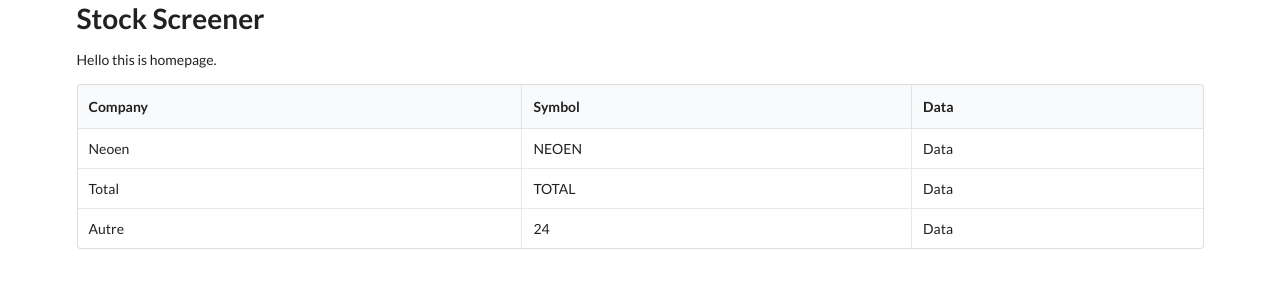
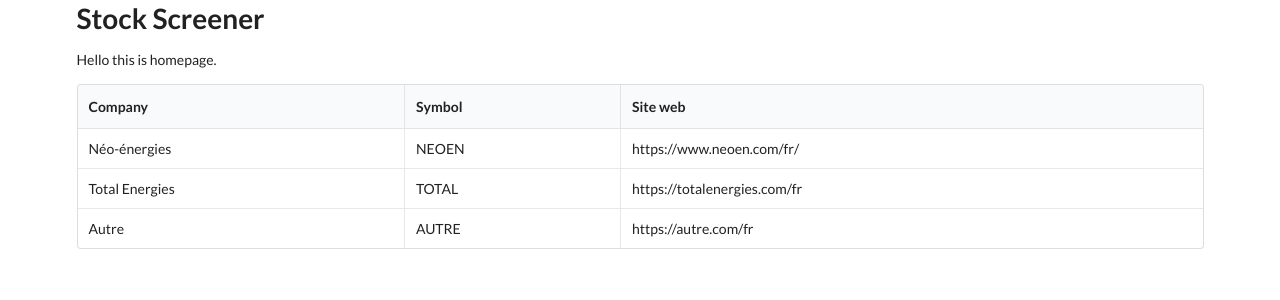
Before and after one commit to HananyTolba/API-RESTful-for-SESA, a FastAPI app: page / in a window 1280 px wide. Shown: the top 300 px of the page. Run offline with FastAPI, Linux system fonts and the light colour scheme; some libraries are stand-ins or nearby versions.

Commit message:
add home.html

```diff
--- a/AAPL/create_db.py
+++ b/AAPL/create_db.py
@@ -1,5 +1,5 @@
 import sqlite3
-from sqlite3.dbapi2 import Cursor
+# from sqlite3.dbapi2 import Cursor
 
 connection = sqlite3.connect("app.db")
 
--- a/templates/home.html
+++ b/templates/home.html
@@ -8,23 +8,23 @@ Hello this is homepage.
     <thead>
       <tr><th>Company</th>
       <th>Symbol</th>
-      <th>Data</th>
+      <th>Site web</th>
     </tr></thead>
     <tbody>
       <tr>
-        <td data-label="Company">Neoen</td>
+        <td data-label="Company">Néo-énergies</td>
         <td data-label="Symbol">NEOEN</td>
-        <td data-label="Data">Data</td>
+        <td data-label="Site web">https://www.neoen.com/fr/</td>
       </tr>
       <tr>
-        <td data-label="Company">Total</td>
+        <td data-label="Company">Total Energies</td>
         <td data-label="Symbol">TOTAL</td>
-        <td data-label="Data">Data</td>
+        <td data-label="Site web">https://totalenergies.com/fr</td>
       </tr>
       <tr>
         <td data-label="Company">Autre</td>
-        <td data-label="Symbol">24</td>
-        <td data-label="Data">Data</td>
+        <td data-label="Symbol">AUTRE</td>
+        <td data-label="Site web">https://autre.com/fr</td>
       </tr>
     </tbody>
   </table>
```
Also changed, not shown: AAPL/populate_db.py (added, +13 -0 lines), app.db, 2 other files.
